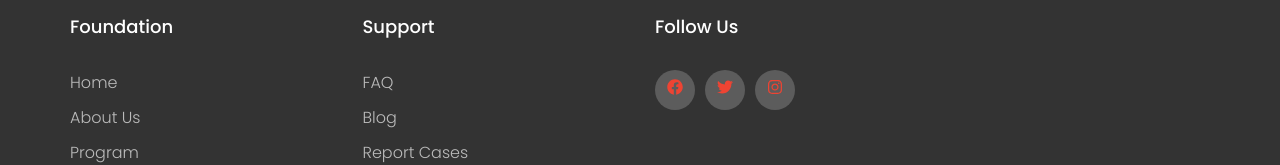
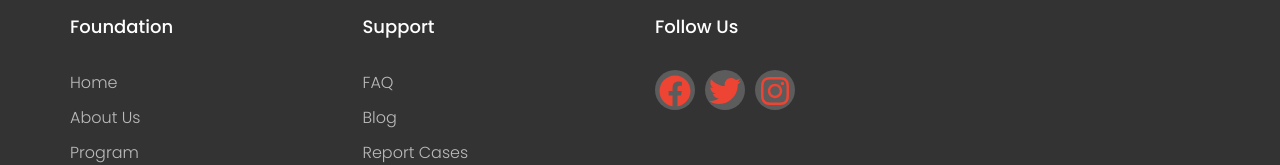
Before and after one commit to Boldmax/lovelive, a React (Create React App) app: page / in a window 1280 px wide. Shown: the part 4465-4630 px from the top of the page. Built offline with nearby package versions, Linux system fonts and the light colour scheme.

Commit message:
Completed

```diff
--- a/src/components/pages/footer/Footer.css
+++ b/src/components/pages/footer/Footer.css
@@ -72,7 +72,6 @@ ul {
   border-radius: 50%;
   color: #fff;
   transition: all 0.5s ease;
-  color: #ee4433;
 }
 
 .footer-col .social-links a:hover {
@@ -80,9 +79,10 @@ ul {
   background-color: #fff;
 }
 
-.footer-col .social-links > i {
-  font-size: 9rem;
+.footer-col .social-links .social {
+  font-size: 2rem;
   color: #ee4433;
+  margin-top: 0.3rem;
 }
 
 @media screen and (max-width: 768px) {
--- a/src/components/pages/footer/Footer.jsx
+++ b/src/components/pages/footer/Footer.jsx
@@ -54,7 +54,7 @@ const Footer = () => {
                         <div className="footer-col">
                             <h4>Follow us</h4>
                             <div className="social-links">
-                                <a href="https://facebook.com">< FaFacebook className=" social" /></a>
+                                <a href="https://facebook.com"><FaFacebook className=" social" /></a>
                                 <a href="https://twitter.com"><FaTwitter className=" social" /></a>
                                 <a href="https://instagram.com"><FaInstagram className=" social" /></a>
                             </div>
```
